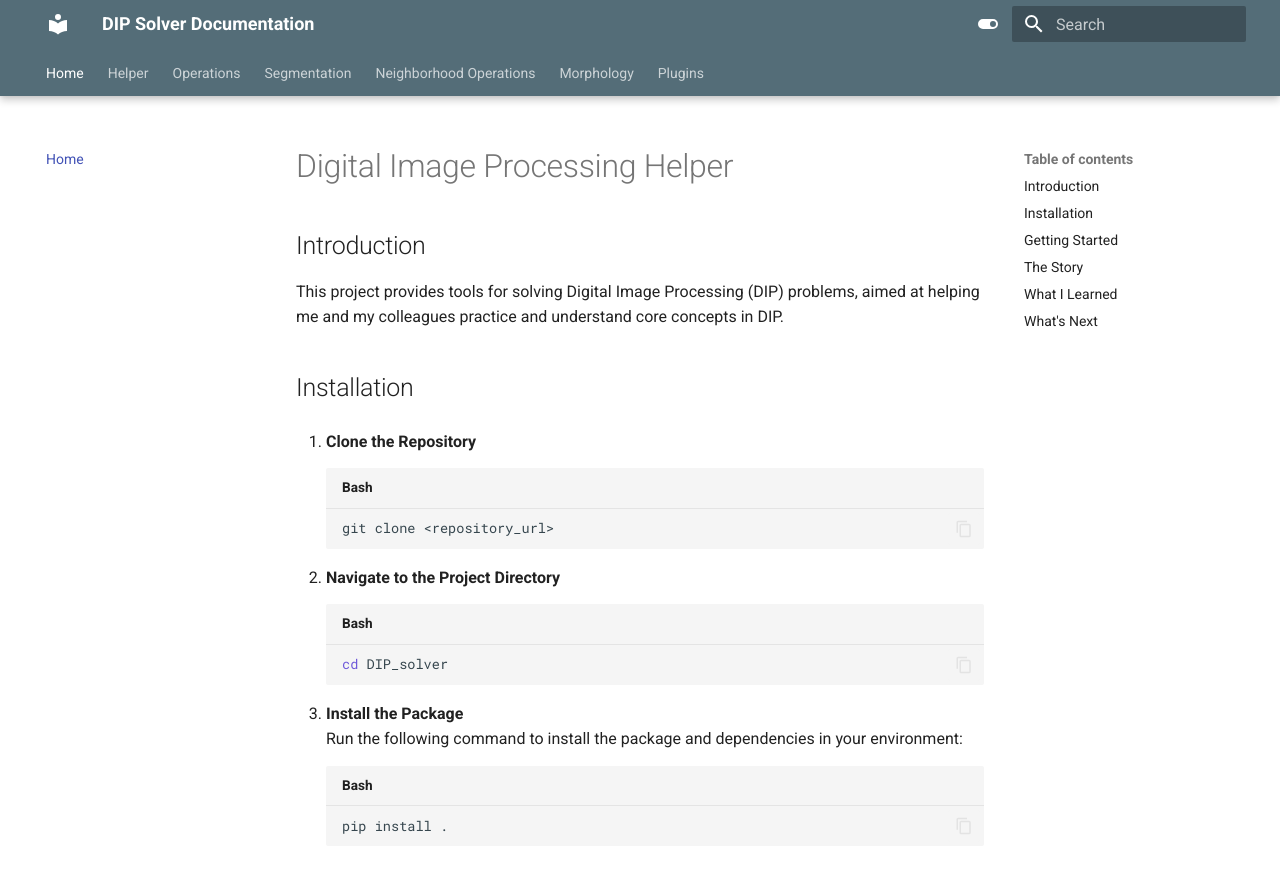
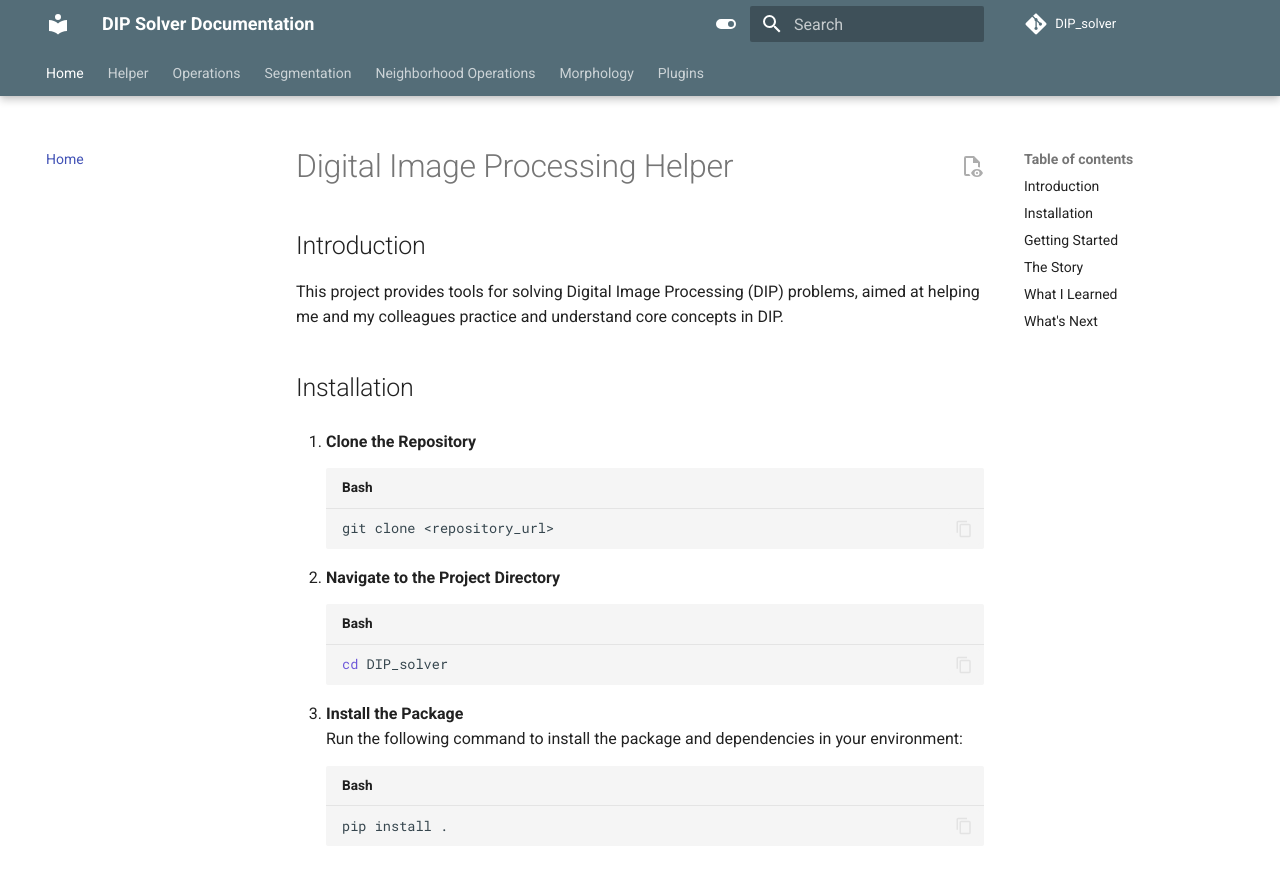
Before and after one commit to Abdo-Eid/DIP_solver, an MkDocs documentation site: the page built from docs/index.md, in a window 1280 px wide and 900 px high. Shown: the top 874 px of the window. Built offline with MkDocs 1.6.1 and Material for MkDocs 9.7.7, drawn with Linux system fonts in a browser that asks for light colours; comment, search, counter and statistics services are not loaded.

Commit message:
some adjusting

```diff
--- a/mkdocs.yml
+++ b/mkdocs.yml
@@ -16,7 +16,6 @@ theme:
         - navigation.instant.prefetch
         - navigation.instant.progress
         - navigation.prune
-        - navigation.sections
         - search.highlight
         - search.share
         - search.suggest
@@ -66,6 +65,9 @@ markdown_extensions:
     - pymdownx.tasklist:
           custom_checkbox: true
 
+repo_url: https://github.com/Abdo-Eid/DIP_solver
+repo_name: DIP_solver
+
 nav:
     - Home: "index.md"
     - Helper: "helper.md"
```
Also changed, not shown: site/404.html, site/helper/index.html, site/index.html, site/morphology/index.html, site/neighborhood_operations/index.html, site/operations/index.html, site/plugins/index.html, site/segmentation/index.html.
